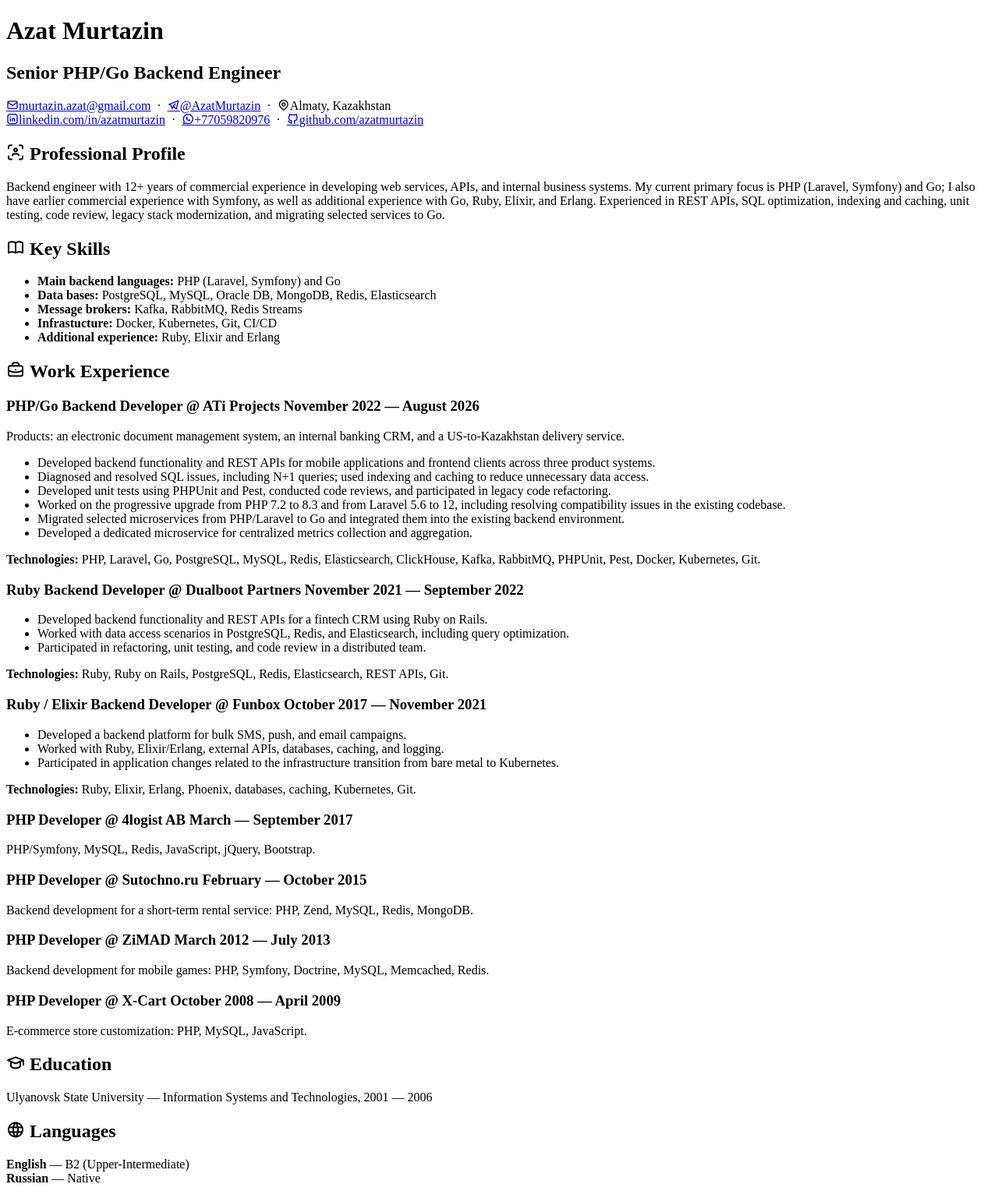
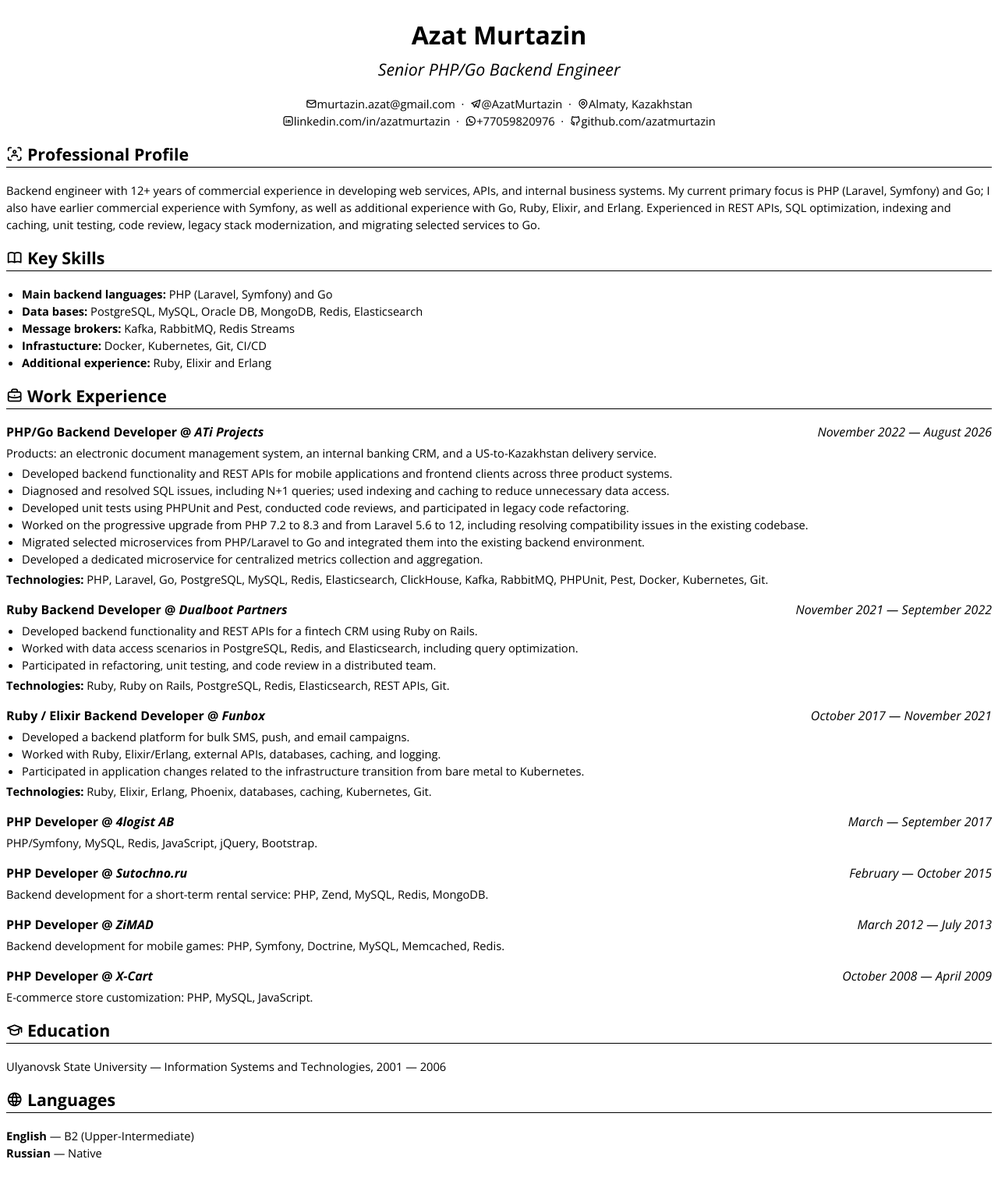
Before and after one commit to azatmurtazin/azatmurtazin.github.io, a Jekyll site: the page cv.en.html, which Jekyll copies as it is, in a window 1280 px wide. Shown: the whole page at 78% size. Built offline with Jekyll 4.4.1, drawn with Linux system fonts in a browser that asks for light colours; after the commit the page ends 1498 px from its top, so only the background shows below that.

Commit message:
maybe fixed styles

```diff
--- a/cv.en.html
+++ b/cv.en.html
@@ -6,8 +6,8 @@
 <link rel="preconnect" href="https://fonts.gstatic.com" crossorigin>
 <link href="https://fonts.googleapis.com/css2?family=Open+Sans:ital,wght@0,300..800;1,300..800&display=swap" rel="stylesheet">
 <link rel="stylesheet" href="https://cdn.jsdelivr.net/npm/@tabler/icons-webfont@latest/dist/tabler-icons.min.css" />
-<link rel="stylesheet" href="_styles/cv-style.css" />
-<link rel="stylesheet" href="_styles/cv-en-style.css" />
+<link rel="stylesheet" href="/styles/cv-style.css" />
+<link rel="stylesheet" href="/styles/cv-en-style.css" />
 </head>
 <body>
 
--- a/cv.ru.html
+++ b/cv.ru.html
@@ -6,8 +6,8 @@
 <link rel="preconnect" href="https://fonts.gstatic.com" crossorigin>
 <link href="https://fonts.googleapis.com/css2?family=Open+Sans:ital,wght@0,300..800;1,300..800&display=swap" rel="stylesheet">
 <link rel="stylesheet" href="https://cdn.jsdelivr.net/npm/@tabler/icons-webfont@latest/dist/tabler-icons.min.css" />
-<link rel="stylesheet" href="_styles/cv-style.css" />
-<link rel="stylesheet" href="_styles/cv-ru-style.css" />
+<link rel="stylesheet" href="/styles/cv-style.css" />
+<link rel="stylesheet" href="/styles/cv-ru-style.css" />
 </head>
 <body>
 
```
Also changed, not shown: styles/cv-en-style.css (renamed from _styles/cv-en-style.css), styles/cv-ru-style.css (renamed from _styles/cv-ru-style.css), styles/cv-style.css (renamed from _styles/cv-style.css).
